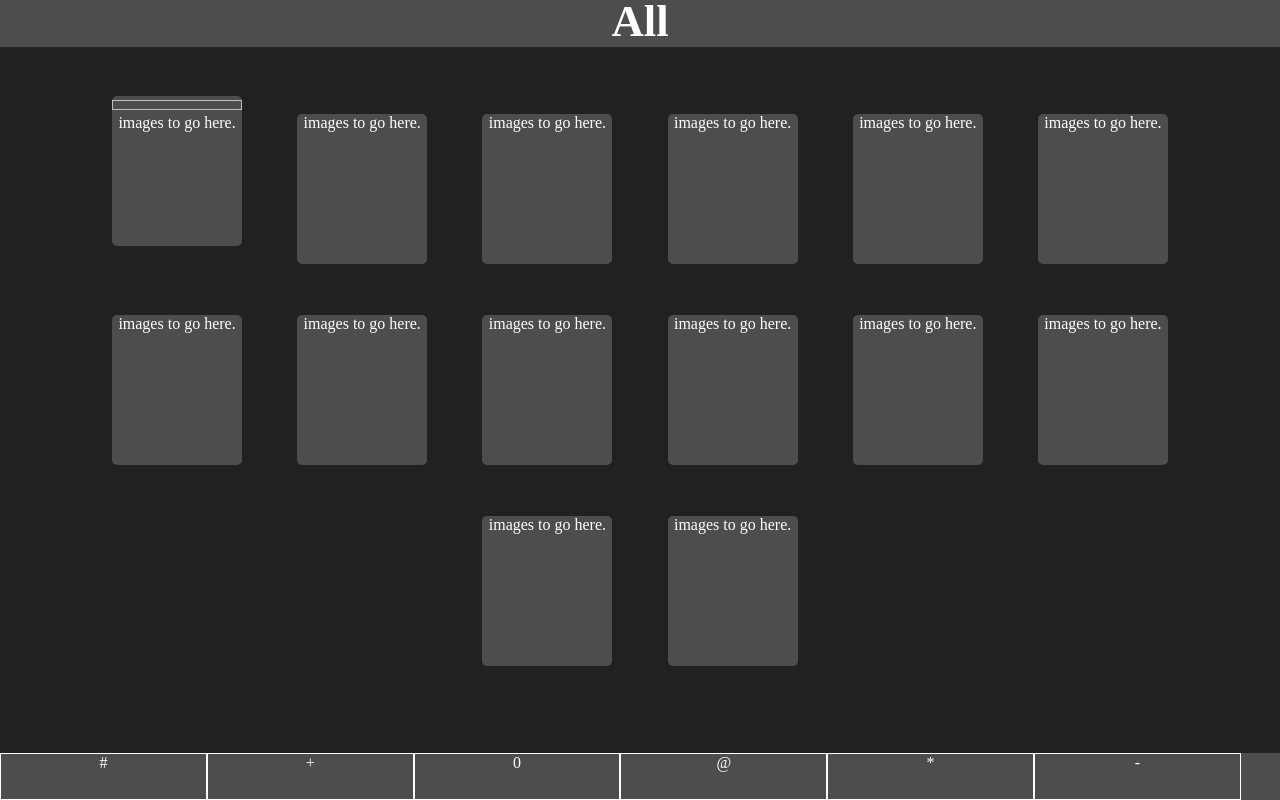
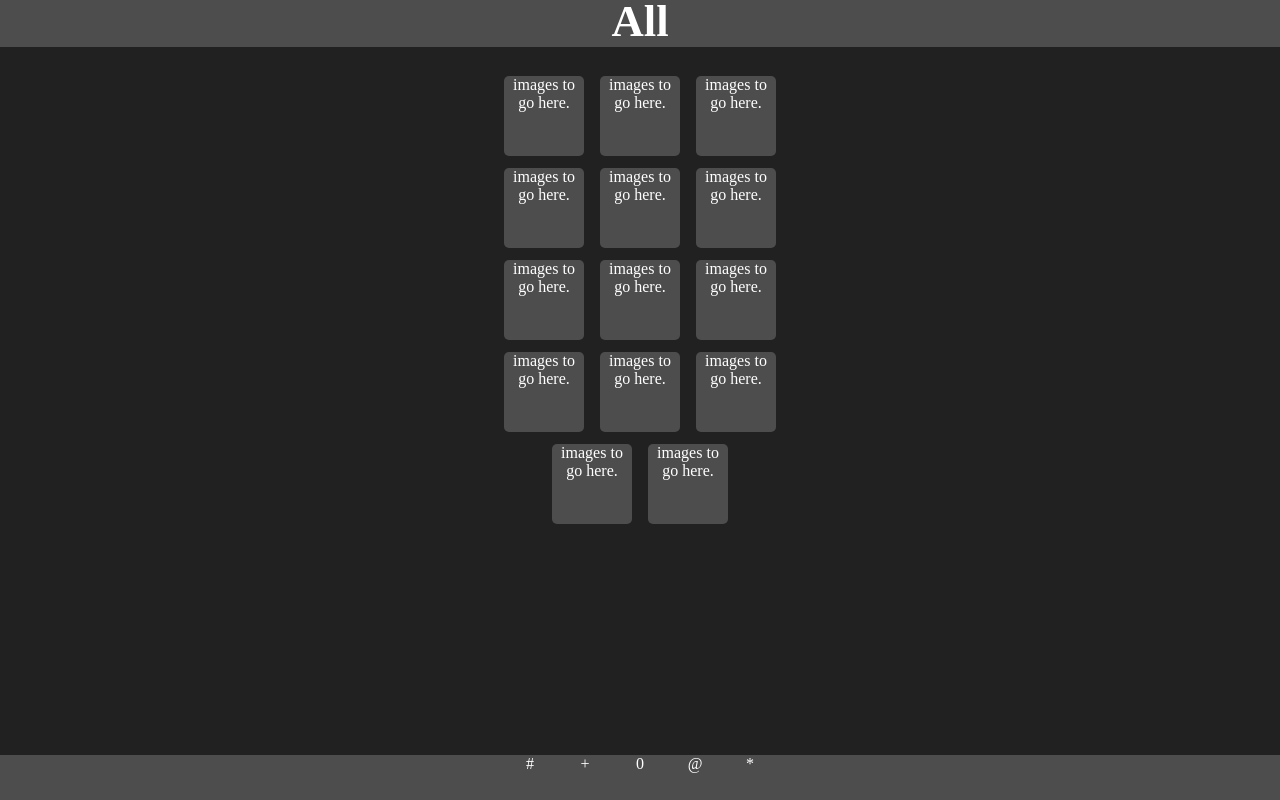
Before and after one commit to Y3110w-Sn0w/crossroads, a PHP site: page / in a window 1280 px wide. Run offline with PHP 8.4, Linux system fonts and the light colour scheme.

Commit message:
1.Rearrange JavaScript 2.CSS - center bottom nav

```diff
--- a/index.php
+++ b/index.php
@@ -5,7 +5,8 @@
     <meta name="viewport" content="width=device-width, initial-scale=1, maximum-scale=1">
     <title>Food Meets Learning</title>
     <link rel="stylesheet" type="text/css" href="stylesheets/style.css">
-        <script type="text/javascript">
+    <script type="application/javascript">
+        // AJAX to manage JSON file
         function ajax_get_json(){
             var hr = new XMLHttpRequest();
             hr.open("GET", "booths.json", true);
@@ -19,16 +20,27 @@
             }
             hr.send(null);
         }
+
+            // Change nav icon when clicked
+            // var
+            // document.getElementByClassName('nav-wrapper').child
+
+        // Add the above functions inside pageLoaded()
+        function pageLoaded() {
+            ajax_get_json();
+        }
+
+        // Load all functions after page is completely loaded
+        window.onload = pageLoaded;
         </script>
     </head>
-    <body onload="ajax_get_json()">
+    <body class="body-bg">
         <div class="main-wrapper">
 
-            <h1 class="top-bar" id="test"><span>C</span><span>R</span><span>O</span><span>S</span><span>S</span><span>R</span><span>O</span><span>A</span><span>D</span><span>S</span></h1>
+            <h1 class="top-bar front-10" id="test"><span>C</span><span>R</span><span>O</span><span>S</span><span>S</span><span>R</span><span>O</span><span>A</span><span>D</span><span>S</span></h1>
 
             <div class="scrolling">
                 <div>
-                    <a><img id="booth-logo"/><img id="rating-stars"/>images to go here.</a>
                     <a><img/>images to go here.</a>
                     <a><img/>images to go here.</a>
                     <a><img/>images to go here.</a>
@@ -42,20 +54,22 @@
                     <a><img/>images to go here.</a>
                     <a><img/>images to go here.</a>
                     <a><img/>images to go here.</a>
+                    <a><img/>images to go here.</a>
+                    <!-- A blank <a> to fit the icons right on top of the navigation bar when scrolling all the way to the bottom -->
                     <br><a class="blank-anchor">&nbsp;</a>
                 </div>
 
             </div>
 
-            <nav class="navigation">
+            <nav class="navigation front-10">
 
+                <div class="nav-wrapper">
                     <a><img/>&#35;</a>
                     <a><img/>&#43;</a>
                     <a><img/>&#48;</a>
                     <a><img/>&#64;</a>
                     <a><img/>&#42;</a>
-                <a><img/>&#45;</a>
-
+                </div>
             </nav>
 
         </div>
--- a/stylesheets/style.css
+++ b/stylesheets/style.css
@@ -12,52 +12,68 @@ section {
 }
 
 body {
-	background-color: #212121;
 	margin: 0;
 	padding: 0;
 }
 
 /*	Setting the outer limits	*/
 .main-wrapper {
-	position: absolute;
+	position: relative;
 	color: #FFFFFF;
 	width: 100%;
 	height: 100%;
+	overflow: hidden;
 }
 
 .top-bar {
 	font-size: 2.8em;
 	text-align: center;
-	background-color: rgba(255,255,255,0.2);
+	background-color: #4D4D4D;
 	position: fixed;
 	top: -35px;
 	width: 100%;
 }
 
 .navigation {
-	background-color: rgba(255,255,255,0.2);
+	background-color: #4D4D4D;
 	position: fixed;
 	bottom: 0;
 	width: 100%;
 }
 
-.navigation a {
-	border: solid 1px;
+.nav-wrapper {
+	position: relative;
+	clear: left;
+	float:left;
+	left: 50%;
+}
+
+.navigation .nav-wrapper a {
+	display: block;
 	text-align: center;
 	float:left;
-	width: 16%; /*6 icons divided by 100%*/
+	width: 55px;
+	margin: 0;
+	padding: 0;
+	position: relative;
+	right: 50%;
 	height: 45px;
+}
+
+.scrolling {
+	margin: 0 auto;
+	width: 300px;
 }
 
 .scrolling a {
 
 	border-radius: 5px;
-	background-color: rgba(255,255,255,0.2);
+	background-color: #4D4D4D;
 	display:inline-block;
 	position: relative;
 	top: 70px;
-	height: 150px;
-	width: 130px;
+	height: 80px;
+	width: 80px;
 	margin: 2%;
 }
 
@@ -69,10 +85,19 @@ body {
 /* Adds extra space at the bottom to fit scrolling to the bottom of the page */
 .scrolling .blank-anchor {
 	background-color: transparent;
-	height: 45px;
+	height: 120px;
 }
 
 #rating-stars {
 	height: 10px;
 	width: 100%;
 }
+
+.front-10 {
+	z-index: 10;
+}
+
+/*Triggered with JavaScript*/
+.body-bg {
+	background-color: #212121;
+}
```
Lines whose indentation alone changed are shown as unchanged.
